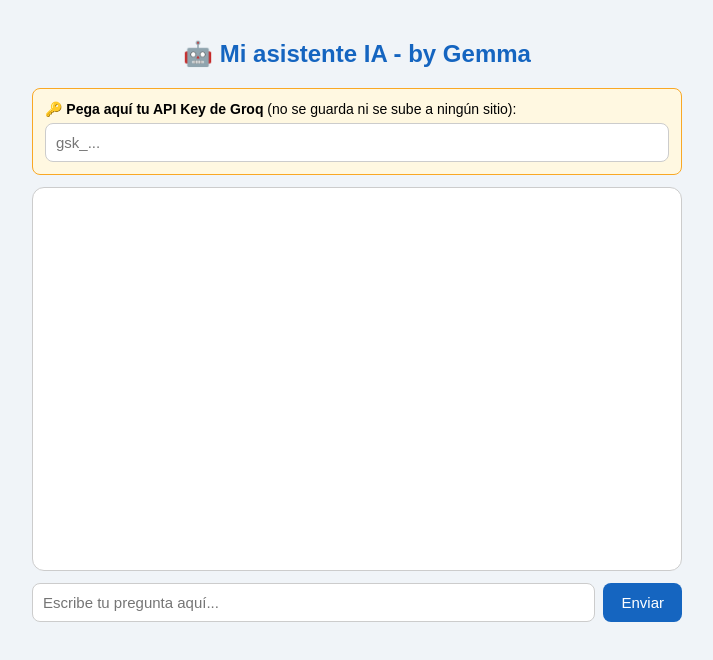
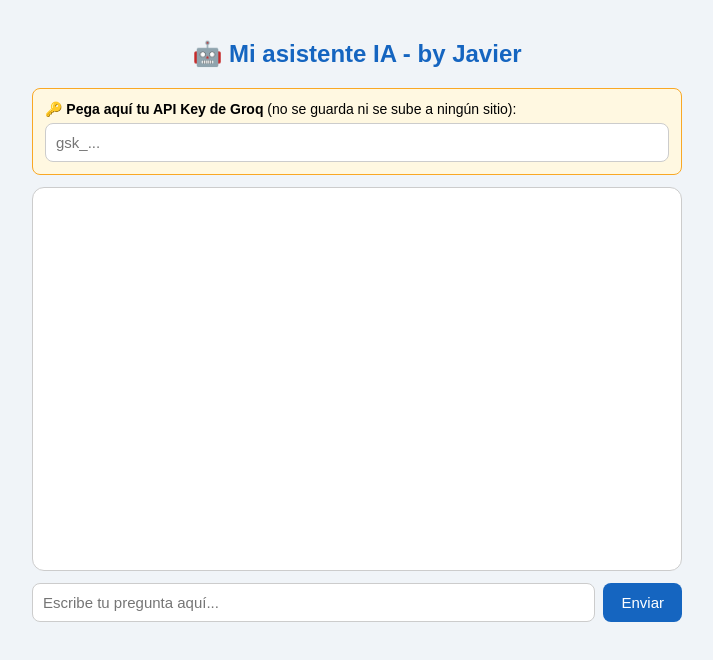
Before and after one commit to Jsolagu/Mi-chatbot-1, a plain HTML site: page index.html in a window 1280 px wide. Shown: the whole page, without its empty margins (283-996 px from the left). Drawn offline with Linux system fonts and the light colour scheme.

Commit message:
Update index.html

```diff
--- a/index.html
+++ b/index.html
@@ -3,7 +3,7 @@
 <head>
   <meta charset="UTF-8">
   <meta name="viewport" content="width=device-width, initial-scale=1.0">
-  <title>Mi Chatbot IA - by Gemma</title>
+  <title>Mi Chatbot IA - by Javier</title>
   <style>
     body { font-family: Arial, sans-serif; max-width: 650px; margin: 40px auto; padding: 0 20px; background-color: #f0f4f8; }
     h2 { color: #1565C0; text-align: center; }
@@ -19,7 +19,7 @@
   </style>
 </head>
 <body>
-  <h2>🤖 Mi asistente IA - by Gemma</h2>
+  <h2>🤖 Mi asistente IA - by Javier</h2>
 
   <div id="key-zone">
     🔑 <b>Pega aquí tu API Key de Groq</b> (no se guarda ni se sube a ningún sitio):
```
